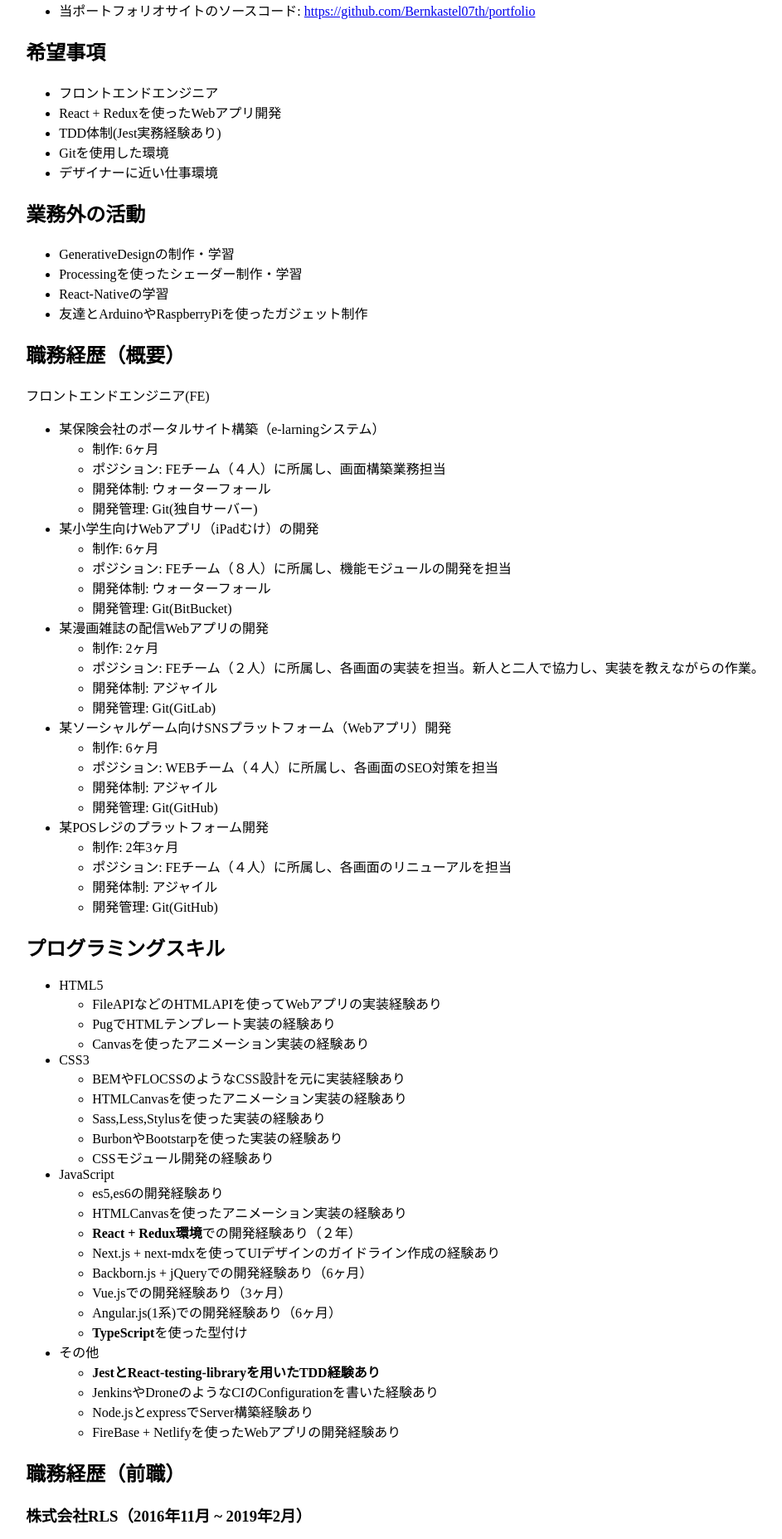
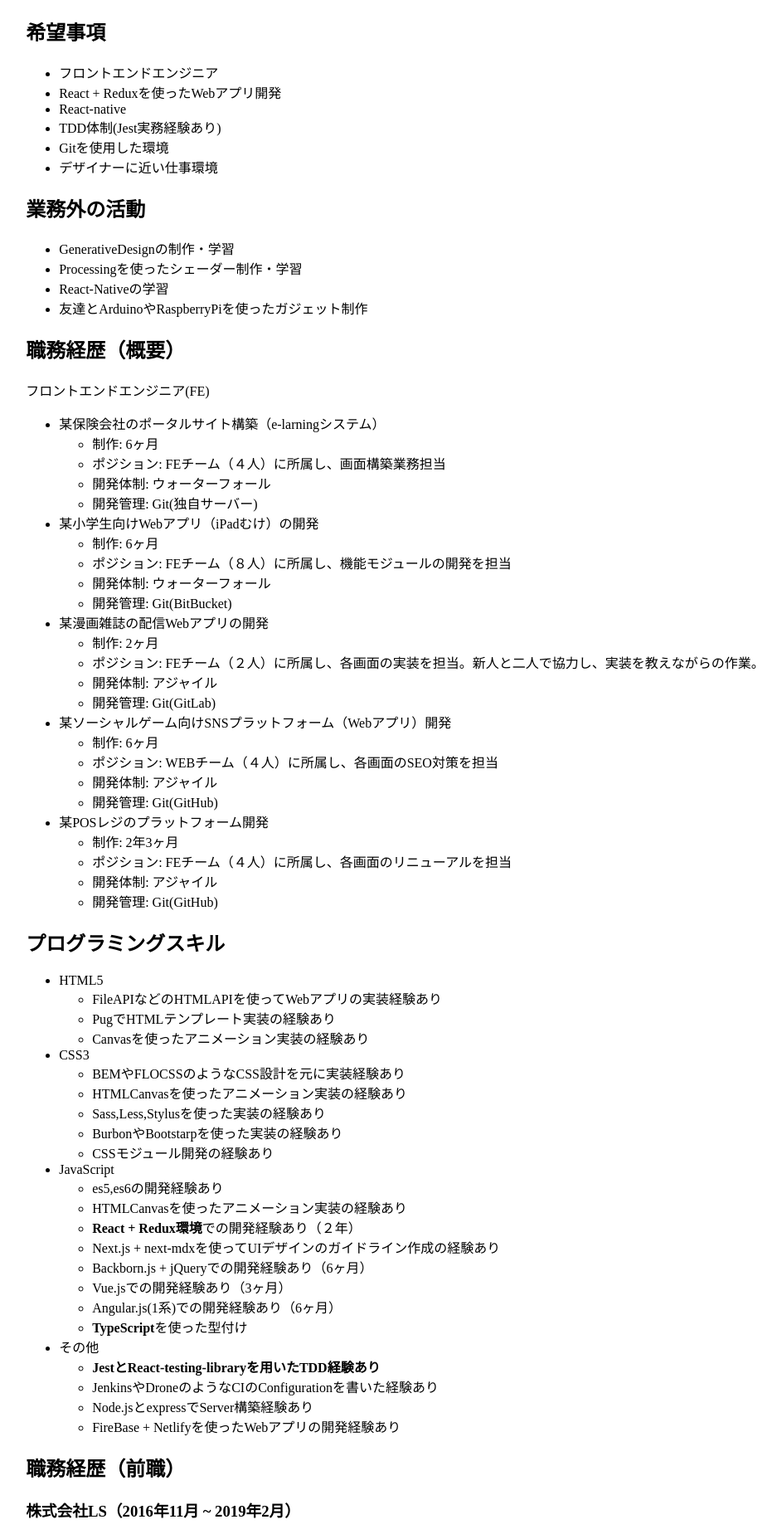
Before and after one commit to Bernkastel07th/close-portfolio, a Next.js app: page /profile in a window 1280 px wide. Shown: the part 280-2135 px from the top of the page at 83% size, without its empty margins (275-1218 px from the left). Built offline with nearby package versions, Linux system fonts and the light colour scheme.

Commit message:
update profile

```diff
--- a/pages/profile.js
+++ b/pages/profile.js
@@ -11,19 +11,21 @@ const markdown = `
 - 国籍: 日本
 - 年齢: 27 歳(1991 年生まれ)
 - 最終学歴: 大学卒業
-- 当ポートフォリオサイトのソースコード: https://github.com/Bernkastel07th/portfolio
 
 ## 希望事項
 - フロントエンドエンジニア
 - React + Reduxを使ったWebアプリ開発
+- React-native
 - TDD体制(Jest実務経験あり)
 - Gitを使用した環境
 - デザイナーに近い仕事環境
+
 ## 業務外の活動
 - GenerativeDesignの制作・学習
 - Processingを使ったシェーダー制作・学習
 - React-Nativeの学習
 - 友達とArduinoやRaspberryPiを使ったガジェット制作
+
 ## 職務経歴（概要）
 フロントエンドエンジニア(FE)
 - 某保険会社のポータルサイト構築（e-larningシステム）
@@ -51,6 +53,7 @@ const markdown = `
   - ポジション: FEチーム（４人）に所属し、各画面のリニューアルを担当
   - 開発体制: アジャイル
   - 開発管理: Git(GitHub)
+
 ## プログラミングスキル
   - HTML5
     - FileAPIなどのHTMLAPIを使ってWebアプリの実装経験あり
@@ -76,8 +79,9 @@ const markdown = `
     - JenkinsやDroneのようなCIのConfigurationを書いた経験あり
     - Node.jsとexpressでServer構築経験あり
     - FireBase + Netlifyを使ったWebアプリの開発経験あり
+
 ## 職務経歴（前職）
-### 株式会社RLS（2016年11月 ~ 2019年2月）
+### 株式会社LS（2016年11月 ~ 2019年2月）
 - POSレジのWebアプリ
 - ポジション: フロントエンドエンジニア（FE）
 - 開発体制: アジャイル + TDD
```
